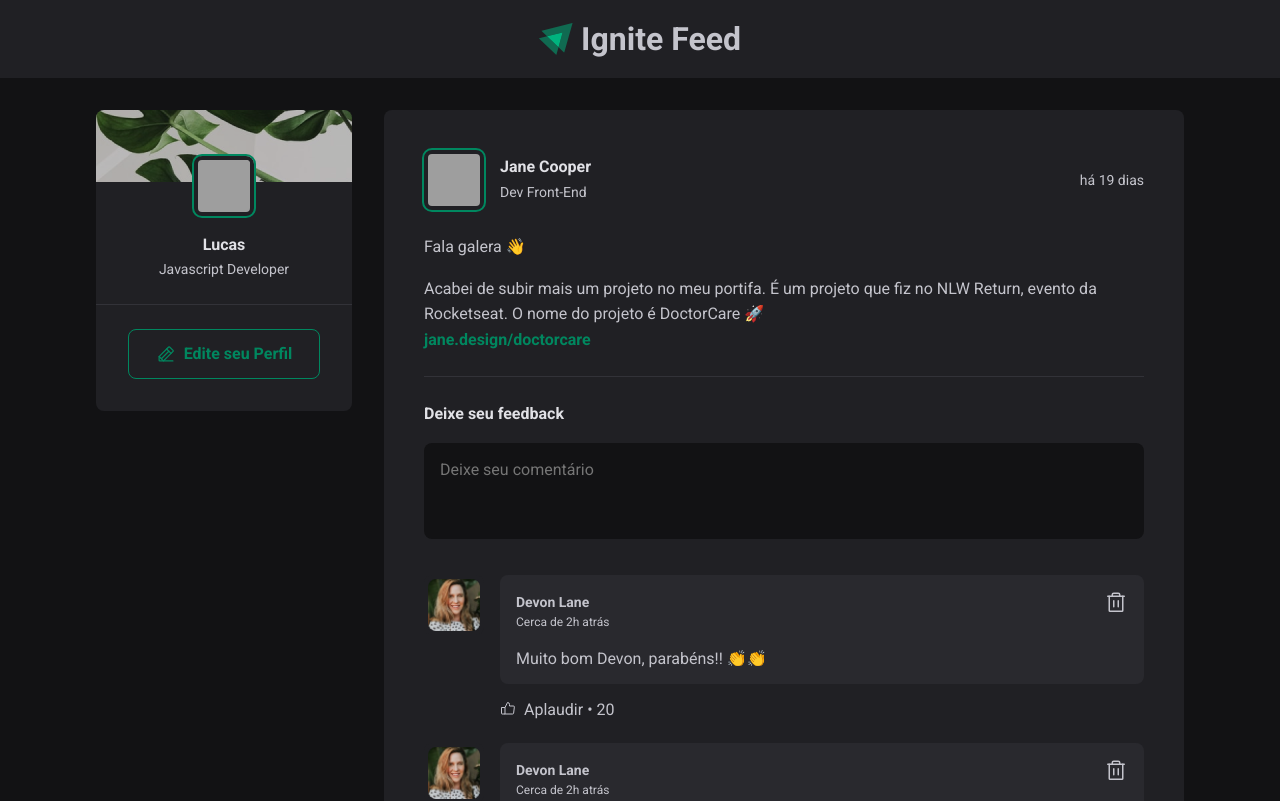
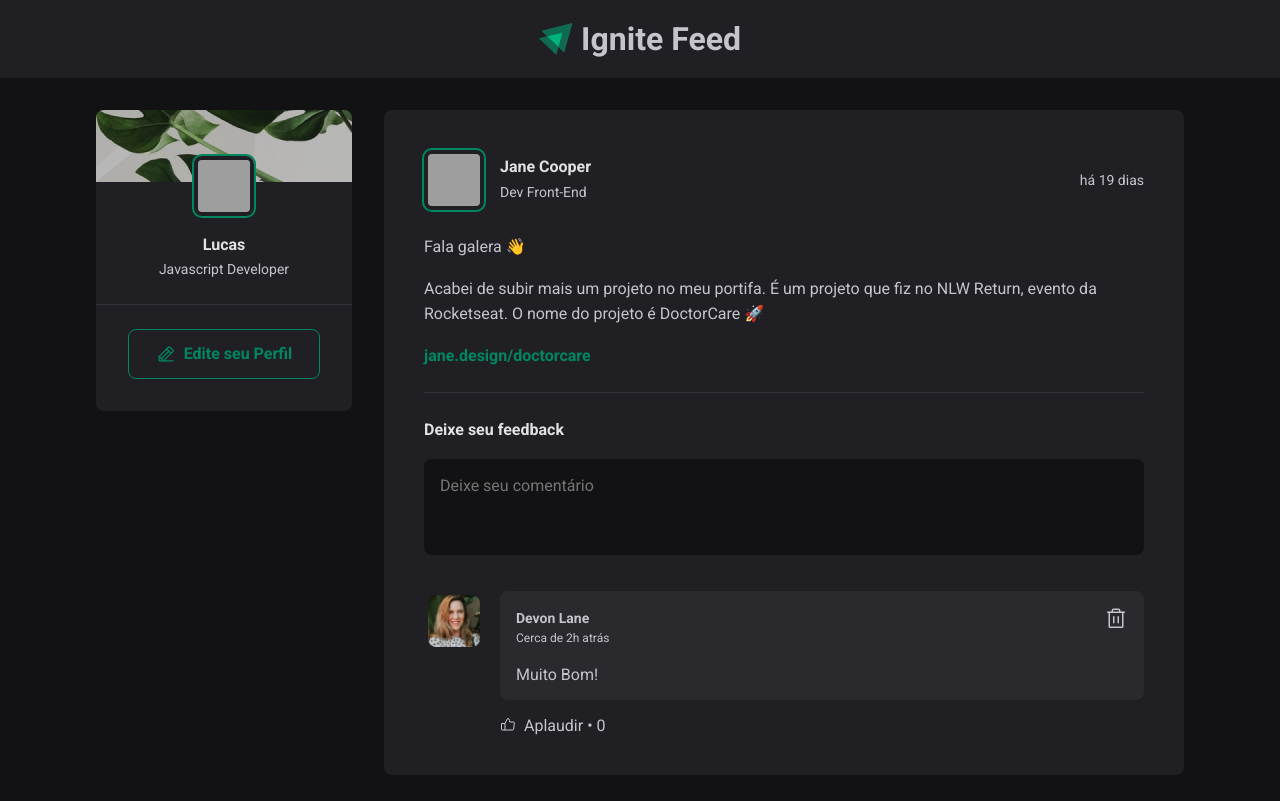
Before and after one commit to lucaswanderosck/ignite-feed, a React (Vite) app: page / in a window 1280 px wide. Shown: the top 801 px of the page. Built offline with nearby package versions, Linux system fonts and the light colour scheme; grey boxes are pictures that could not be loaded.

Commit message:
Add like functionality and delete comment feature

```diff
--- a/src/components/Comment.jsx
+++ b/src/components/Comment.jsx
@@ -1,9 +1,20 @@
+/* eslint-disable react/prop-types */
 import { ThumbsUp, Trash } from "phosphor-react";
+import { useState } from "react";
 import avatar2 from "../assets/images/avatar2.png";
 import { Avatar } from "./Avatar";
 import styles from "./Comment.module.css";
 
-export const Comment = () => {
+export const Comment = ({ content, OnDeleteComment }) => {
+  const [likesCount, setLikesCount] = useState(0);
+
+  const handleLikeClick = () => {
+    setLikesCount(() => likesCount + 1);
+  };
+
+  const handleDeleteComment = () => {
+    OnDeleteComment(content);
+  };
   return (
     <div className={styles.comment}>
       <Avatar src={avatar2} alt="" />
@@ -14,16 +25,16 @@ export const Comment = () => {
               <strong>Devon Lane</strong>
               <time>Cerca de 2h atrás</time>
             </div>
-            <button title="Deletar comentário">
+            <button title="Deletar comentário" onClick={handleDeleteComment}>
               <Trash size={24} />
             </button>
           </header>
-          <p>Muito bom Devon, parabéns!! 👏👏</p>
+          <p>{content}</p>
         </div>
         <footer>
-          <button>
+          <button onClick={handleLikeClick}>
             <ThumbsUp />
-            Aplaudir<span>20</span>
+            Aplaudir<span>{likesCount}</span>
           </button>
         </footer>
       </div>
--- a/src/components/Post.jsx
+++ b/src/components/Post.jsx
@@ -1,11 +1,15 @@
 /* eslint-disable react/prop-types */
 import { format, formatDistanceToNow } from "date-fns";
 import { ptBR } from "date-fns/locale";
+import { useState } from "react";
 import { Avatar } from "./Avatar";
 import { Comment } from "./Comment";
 import styles from "./Post.module.css";
 
 export const Post = ({ author, publishedAt, content }) => {
+  const [comments, setComments] = useState(["Muito Bom!"]);
+  const [newCommentText, setNewCommentText] = useState("");
+
   const formattedDate = format(publishedAt, "d 'de' LLLL 'às' HH:mm'h'", {
     locale: ptBR,
   });
@@ -14,6 +18,32 @@ export const Post = ({ author, publishedAt, content }) => {
     locale: ptBR,
     addSuffix: true,
   });
+
+  const handleCreateNewComment = (event) => {
+    event.preventDefault();
+
+    setComments([...comments, newCommentText]);
+
+    setNewCommentText("");
+  };
+
+  const handleNewCommentChange = (event) => {
+    event.target.setCustomValidity("");
+    setNewCommentText(event.target.value);
+  };
+
+  const deleteComment = (comment) => {
+    const commentsWithoutDeleteOne = comments.filter(
+      (item) => item !== comment
+    );
+    setComments(commentsWithoutDeleteOne);
+  };
+
+  const handleCommentInvalid = (event) => {
+    event.target.setCustomValidity("Por favor, escreva um comentário");
+  };
+
+  const isNewEmptyComment = newCommentText.length === 0;
 
   return (
     <article className={styles.post}>
@@ -35,23 +65,39 @@ export const Post = ({ author, publishedAt, content }) => {
             return <p key={index}>{item.content}</p>;
           } else if (item.type === "link") {
             return (
-              <a href="" key={index}>
-                {item.content}
-              </a>
+              <p key={index}>
+                <a href="">{item.content}</a>
+              </p>
             );
           }
         })}
       </div>
-      <form className={styles.commentForm}>
+      <form onSubmit={handleCreateNewComment} className={styles.commentForm}>
         <strong>Deixe seu feedback</strong>
-        <textarea placeholder="Deixe seu comentário" />
+        <textarea
+          required
+          onInvalid={handleCommentInvalid}
+          placeholder="Deixe seu comentário"
+          name="commentText"
+          onChange={handleNewCommentChange}
+          value={newCommentText}
+        />
         <footer>
-          <button type="submit">Publicar</button>
+          <button type="submit" disabled={isNewEmptyComment}>
+            Publicar
+          </button>
         </footer>
       </form>
       <div className={styles.commentList}>
-        <Comment />
-        <Comment />
+        {comments.map((comment, index) => {
+          return (
+            <Comment
+              key={index}
+              content={comment}
+              OnDeleteComment={deleteComment}
+            />
+          );
+        })}
       </div>
     </article>
   );
--- a/src/components/Post.module.css
+++ b/src/components/Post.module.css
@@ -105,8 +105,13 @@
   transition: all 0.1s;
 }
 
-.commentForm footer button:hover {
+.commentForm footer button:not(:disabled):hover {
   background: var(--green-300);
+}
+
+.commentForm footer button:disabled {
+  opacity: 0.5;
+  cursor: not-allowed;
 }
 
 .commentList {
--- a/src/styles/global.css
+++ b/src/styles/global.css
@@ -16,8 +16,8 @@
 }
 
 :focus {
-  outline: transparent !important;
-  box-shadow: 0 0 0 2px var(--green-500) !important;
+  outline: transparent;
+  box-shadow: 0 0 0 2px var(--green-500);
 }
 
 * {
```
